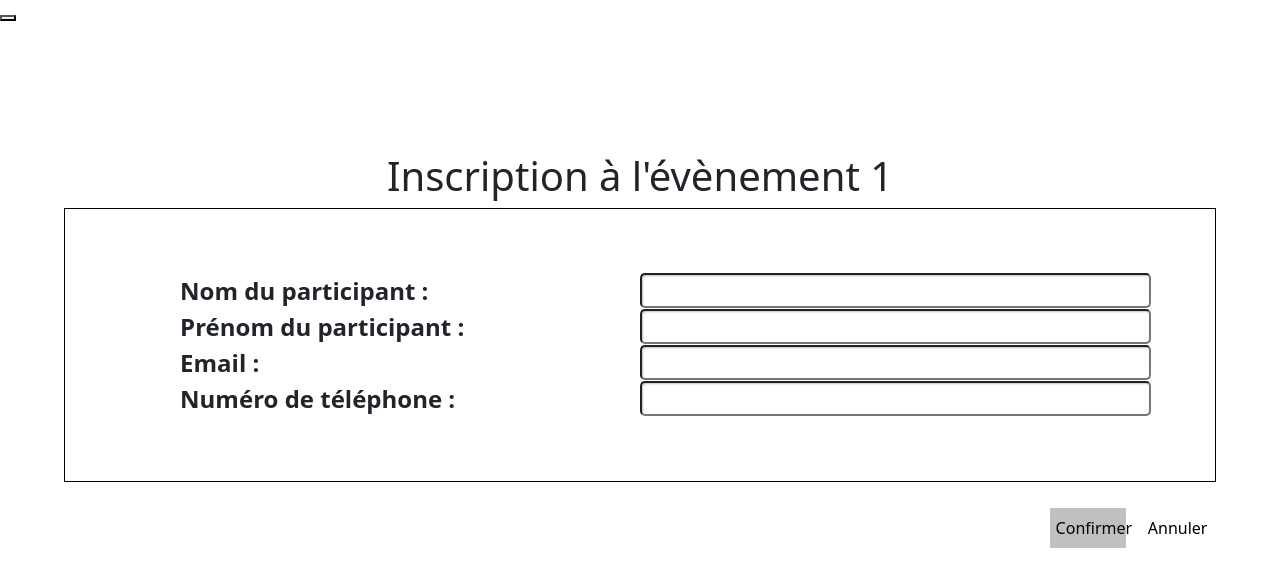
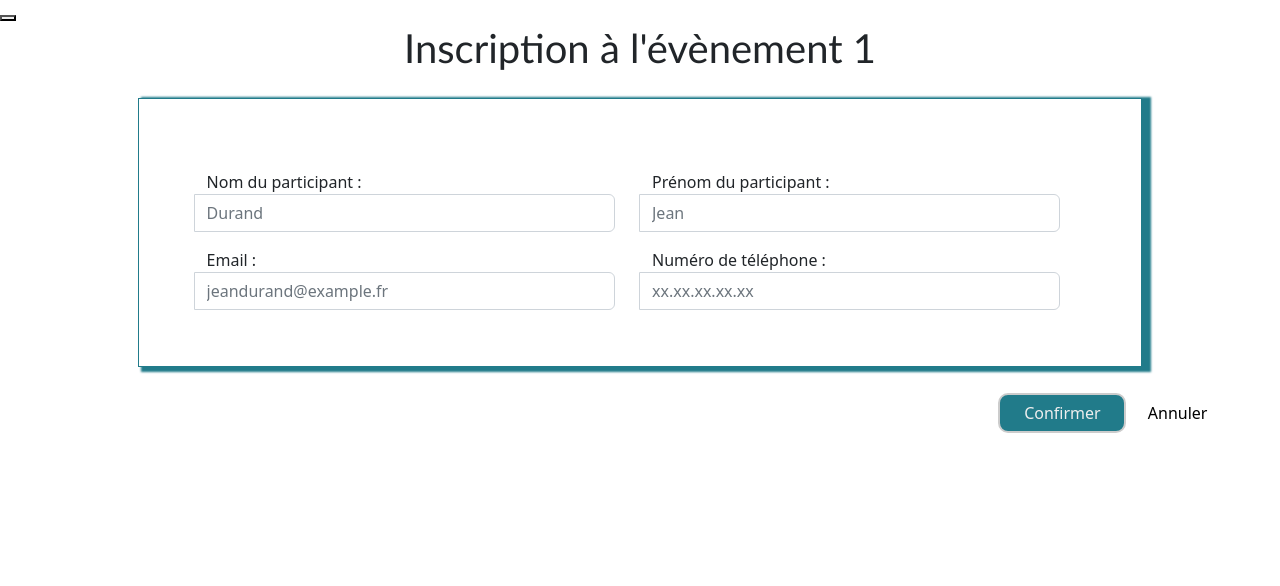
Before and after one commit to PaulineVarin/projet_web_MIAGE, an Angular app in the folder projet_web_MIAGEin_front/: page /inscriptionPersonne/1 in a window 1280 px wide. Shown: the top 586 px of the page. Built offline with nearby package versions, Linux system fonts and the light colour scheme.

Commit message:
design formulaires

```diff
--- a/projet_web_MIAGEin_front/src/app/ajouter-evenement/ajouter-evenement.component.css
+++ b/projet_web_MIAGEin_front/src/app/ajouter-evenement/ajouter-evenement.component.css
@@ -63,7 +63,7 @@ h1 {
     right: 0;
 }
 
-.boutonAnnuler {
+.boutonAnnuler{
     width: 6%;
     height: 40px;
     margin-top: 2%;
--- a/projet_web_MIAGEin_front/src/app/ajouter-evenement/ajouter-evenement.component.html
+++ b/projet_web_MIAGEin_front/src/app/ajouter-evenement/ajouter-evenement.component.html
@@ -1,31 +1,58 @@
 <h1> Ajouter un évènement </h1>
 <form ngNativeValidate>
-    <div class="cadre">
+    <div class="container">
+    <div class="row cadre">
+        <div class="col-6 mt-3">
+            <div class="input-group row ">
                 <label class="champs" for="acronyme">Acronyme :</label>
                 <input type="text" id="acronyme" placeholder="Acronyme" [(ngModel)]="evenementModel.acronyme" [ngModelOptions]="{standalone: true}"required/>
-
+            </div>
+        </div>
+        <div class="col-6 mt-3">
+            <div class="input-group row ">
                 <label class="champs" for="nomE">Nom de l'évènement :</label>
                 <input type="text" id="nomE" placeholder="Nom de l'évènement" [(ngModel)]="evenementModel.nom" [ngModelOptions]="{standalone: true}" required/>
-
+            </div>
+        </div>
+        <div class="col-6 mt-3">
+            <div class="input-group row">
                 <label class="champs" for="lieuE">Lieu de l'évènement :</label>
                 <input type="text" id="lieuE" placeholder="Lieu de l'évènement" [(ngModel)]="evenementModel.adresse" [ngModelOptions]="{standalone: true}" required/>
-
+            </div>
+        </div>
+        <div class="col-6 mt-3">
+            <div class="input-group row">
                 <label class="champs" for="desc">Description : </label>
                 <input type="textarea" id="desc" placeholder="Description" [(ngModel)]="evenementModel.description" [ngModelOptions]="{standalone: true}" required/>
-
+            </div>
+        </div>
+        <div class="col-6 mt-3">
+            <div class="input-group row">
                 <label class="champs" for="dateE">Date de l'évènement :</label>
-        <input type="text" id="dateE" placeholder="Date de l'évènement" [(ngModel)]="evenementModel.dateEvenement" [ngModelOptions]="{standalone: true}" required/>
-
+                <input type="datetime-local" id="dateE" placeholder="Date de l'évènement" [(ngModel)]="evenementModel.dateEvenement" [ngModelOptions]="{standalone: true}" required/>
+            </div>
+        </div>
+        <div class="col-6 mt-3">
+            <div class="input-group row">
                 <label class="champs" for="dateOuvertureI">Date d'ouverture des inscriptions :</label>
-        <input type="text" id="dateOuvertureI" placeholder="Date d'ouverture des inscriptions" [(ngModel)]="evenementModel.dateOuverture" [ngModelOptions]="{standalone: true}"  required/>
-
+                <input type="datetime-local" id="dateOuvertureI" placeholder="Date d'ouverture des inscriptions" [(ngModel)]="evenementModel.dateOuverture" [ngModelOptions]="{standalone: true}"  required/>
+            </div>
+        </div>
+        <div class="col-6 mt-3">
+            <div class="input-group row">
                 <label class="champs" for="dateClotureI">Date de cloture des inscriptions :</label>
-        <input type="text" id="dateClotureI" placeholder="Date de cloture des inscriptions" [(ngModel)]="evenementModel.dateFermeture" [ngModelOptions]="{standalone: true}" required/>
-
+                <input type="datetime-local" id="dateClotureI" placeholder="Date de cloture des inscriptions" [(ngModel)]="evenementModel.dateFermeture" [ngModelOptions]="{standalone: true}" required/>
+            </div>
+        </div>
+        <div class="col-6 mt-3">
+            <div class="input-group row">
                 <label class="champs" for="nbMaxP">Nombre maximal de participants :</label>
                 <input type="number" id="nbMaxP" placeholder="Nombre maximal de participants"  [(ngModel)]="evenementModel.nbMaxParticipants" [ngModelOptions]="{standalone: true}" required min="0"/>
             </div>
+        </div>
 
+    </div>
+</div>
     <button class="boutonAnnuler" type="submit" routerLink="/afficherStatistiques">Annuler</button>
     <button class="boutonConfirmer" type="submit">Confirmer</button>
 
--- a/projet_web_MIAGEin_front/src/app/inscription-personne/inscription-personne.component.css
+++ b/projet_web_MIAGEin_front/src/app/inscription-personne/inscription-personne.component.css
@@ -1,8 +1,9 @@
 h1 {
     width: 100%;
     text-align: center;
-    margin-top: 10%;
     font-size: 250%;
+    margin-bottom: 2%;
+    font-family: 'Gill Sans', 'Gill Sans MT', Calibri, 'Trebuchet MS', sans-serif;
 }
 
 .cadre {
@@ -11,32 +12,54 @@ h1 {
     height: 80%;
     margin-left: 5%;
     padding : 5% 5% 5% 5%;
-    border:1px solid black;
+    border:1px solid #217b8a;
+    box-shadow: 6px 2px 2px 3px #217b8a;
 }
 
-.champs {
-    font-weight: bold;
-    font-size: 150%;
-    padding-left: 5%;
-    width: 50%;
-}
-
-input {
-    border-radius:5px;
-    height: 35px;
-    box-shadow:1px 1px 2px #C0C0C0 inset;
-    width: 50%;
-    padding: 12px 20px;
-    float : right;
-}
 
 .boutonConfirmer {
-    width: 6%;
+    width: 10%;
     height: 40px;
     margin-top: 2%;
     float : right;
     border : none;
-    background-color:#C0C0C0;
+    background-color: #217b8a;
+    border-radius: 10px;
+    border: 2px double #cccccc;
+    color: #eeeeee;
+    text-align: center;
+    font-size: 100%;
+    transition: all 0.5s;
+    cursor: pointer;
+}
+
+.boutonConfirmer span {
+    cursor: pointer;
+    display: inline-block;
+    position: relative;
+    transition: 0.5s;
+}
+
+.boutonConfirmer span:after {
+    content: "\00bb";
+    position: absolute;
+    opacity: 0;
+    top: 0;
+    right: -20px;
+    transition: 0.5s;
+}
+
+.boutonConfirmer:hover {
+    background-color: #91cad4;
+}
+
+.boutonConfirmer:hover span {
+    padding-right: 25px;
+ }
+
+.boutonConfirmer:hover span:after {
+    opacity: 1;
+    right: 0;
 }
 
 .boutonAnnuler {
--- a/projet_web_MIAGEin_front/src/app/inscription-personne/inscription-personne.component.html
+++ b/projet_web_MIAGEin_front/src/app/inscription-personne/inscription-personne.component.html
@@ -1,24 +1,41 @@
 <h1> Inscription à l'évènement {{acronymeEvent}}</h1>
 
+
 <form (ngSubmit)="rajoutParticipant()" ngNativeValidate>
-    <div class="cadre">
+    <div class="container">
+    <div class="row cadre">
+        <div class="col-6 mt-3">
+            <div class="input-group row ">
+                <label  for="nomP">Nom du participant :</label>
+                <input class="form-control" type="text" id="nomP" placeholder="Durand" [(ngModel)]="participantModel.nom" [ngModelOptions]="{standalone: true}" required/>
+            </div>
+        </div>
+        <div class="col-6 mt-3">
+            <div class="input-group row">
+                <label for="prenomP">Prénom du participant :</label>
+                <input class="form-control" type="text" id="prenomP" placeholder="Jean" [(ngModel)]="participantModel.prenom" [ngModelOptions]="{standalone: true}" required/>
+            </div>
+        </div>
 
-        <label class="champs" for="nomP">Nom du participant :</label>
-        <input type="text" id="nomP" [(ngModel)]="participantModel.nom" [ngModelOptions]="{standalone: true}" required/>
+        <div class="col-6 mt-3">
+            <div class="input-group row">
+                <label for="email">Email : </label>
+                <input class="form-control" type="email" placeholder="jeandurand@example.fr" id="email" [(ngModel)]="participantModel.mail" [ngModelOptions]="{standalone: true}" required/>
+            </div>
+        </div>
+        <div class="col-6 mt-3">
+            <div class="input-group row">
+                <label for="numT">Numéro de téléphone : </label>
+                <input class="form-control" type="text" placeholder="xx.xx.xx.xx.xx" id="dateE" [(ngModel)]="participantModel.numeroTelephone" [ngModelOptions]="{standalone: true}" required/>
+            </div>
+        </div>
 
-        <label class="champs" for="prenomP">Prénom du participant :</label>
-        <input type="text" id="prenomP" [(ngModel)]="participantModel.prenom" [ngModelOptions]="{standalone: true}" required/>
+    </div>
+</div>
+    <button class="boutonAnnuler" type="submit" routerLink="/listerEvenement">Annuler</button>
+    <button class="boutonConfirmer" type="submit"><span>Confirmer</span></button>
+</form>
 
-        <label class="champs" for="email">Email : </label>
-        <input type="email" id="email" [(ngModel)]="participantModel.mail" [ngModelOptions]="{standalone: true}" required/>
-
-        <label class="champs" for="numT">Numéro de téléphone : </label>
-        <input type="text" id="dateE" [(ngModel)]="participantModel.numeroTelephone" [ngModelOptions]="{standalone: true}" required/>
-    </div>
-
-    <button class="boutonAnnuler" type="submit" routerLink="/listerEvenement">Annuler</button>
-    <button class="boutonConfirmer" type="submit">Confirmer</button>
-</form>
 
 <div *ngIf="envoiFomulaire && !erreurFormulaire">
     <p class="bg-info" text-white> {{resPost.existeParticipant == true ? 'Participant déjà existant, pas de création de compte':"Creation du compte effectué"}}</p>
```
Lines whose indentation alone changed are shown as unchanged.
